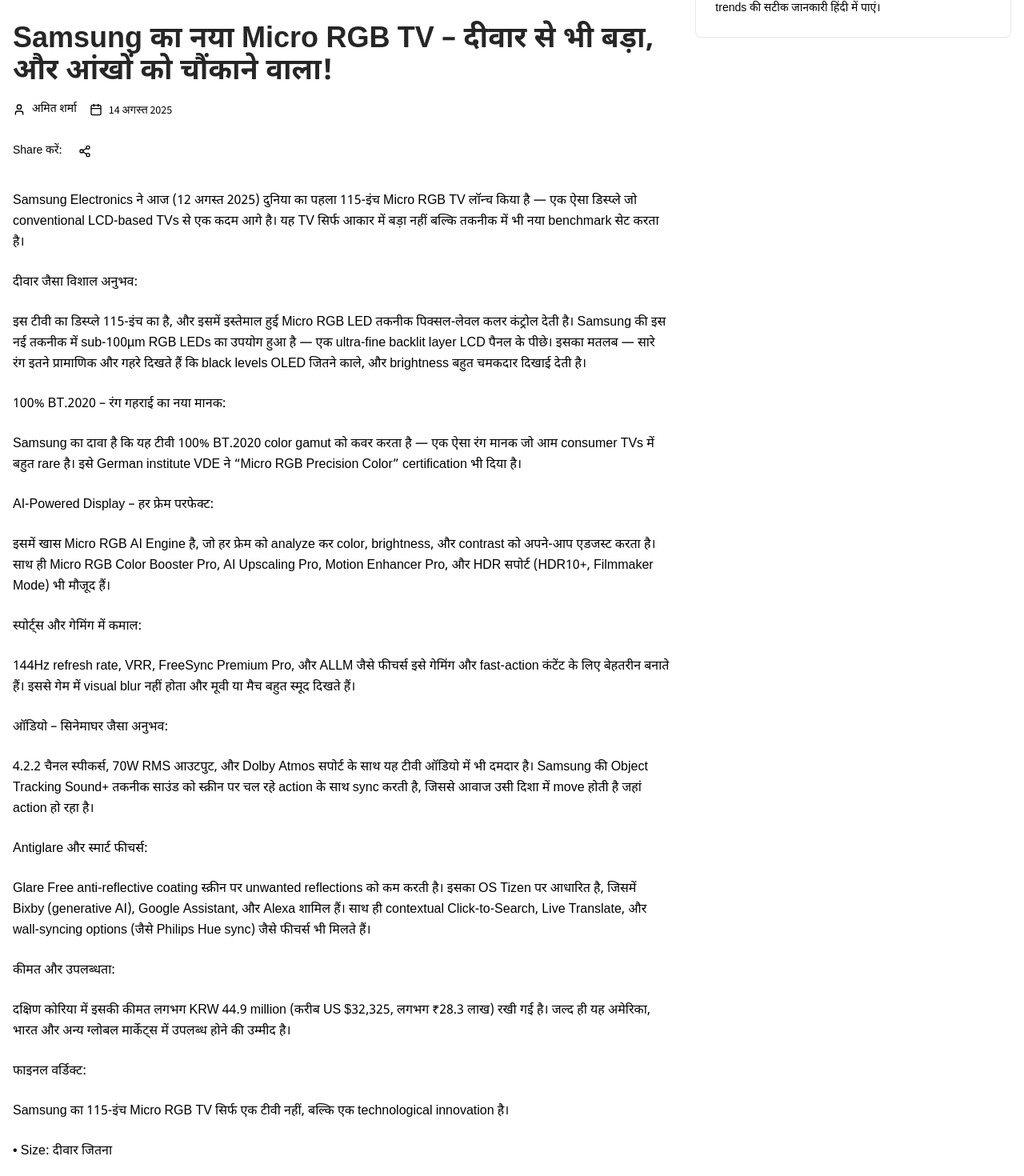
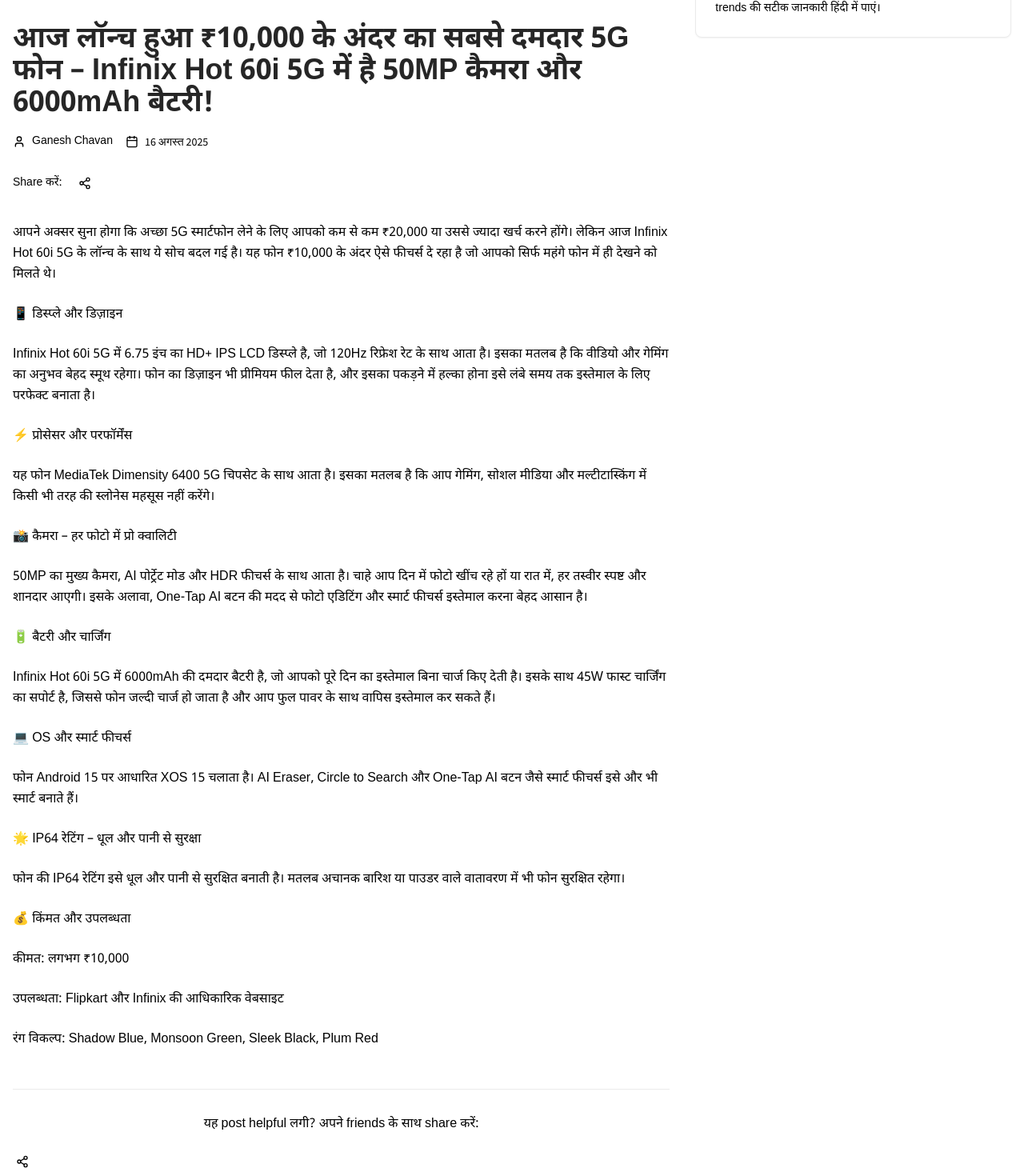
Before and after one commit to carswallpaperstore/Gadget, a React (Vite) app: page /blog/1 in a window 1280 px wide. Shown: the part 620-2090 px from the top of the page at 80% size. Built offline with nearby package versions, Linux system fonts and the light colour scheme.

Commit message:
first article

```diff
--- a/index.html
+++ b/index.html
@@ -4,6 +4,7 @@
     <meta charset="UTF-8" />
     <meta name="viewport" content="width=device-width, initial-scale=1.0" />
     <meta name="description" content="GadgetIndia - Your Ultimate Tech Companion. Discover the latest gadgets, tech news, and product reviews." />
+    <link rel="shortcut icon" href="favicon.ico" type="image/x-icon">
     <title>GadgetIndia - Your Ultimate Tech Companion</title>
 
     <!-- Google Analytics -->
--- a/src/data/blogPosts.js
+++ b/src/data/blogPosts.js
@@ -22,100 +22,85 @@
 export const blogPosts = [
   {
     id: "1",
-    title: "Samsung का नया Micro RGB TV – दीवार से भी बड़ा, और आंखों को चौंकाने वाला!",
+    title: "आज लॉन्च हुआ ₹10,000 के अंदर का सबसे दमदार 5G फोन – Infinix Hot 60i 5G में है 50MP कैमरा और 6000mAh बैटरी!",
     content: `
-  Samsung Electronics ने आज (12 अगस्त 2025) दुनिया का पहला 115-इंच Micro RGB TV लॉन्च किया है — एक ऐसा डिस्प्ले जो conventional LCD-based TVs से एक कदम आगे है। यह TV सिर्फ आकार में बड़ा नहीं बल्कि तकनीक में भी नया benchmark सेट करता है।
+ आपने अक्सर सुना होगा कि अच्छा 5G स्मार्टफोन लेने के लिए आपको कम से कम ₹20,000 या उससे ज्यादा खर्च करने होंगे। लेकिन आज Infinix Hot 60i 5G के लॉन्च के साथ ये सोच बदल गई है।
+यह फोन ₹10,000 के अंदर ऐसे फीचर्स दे रहा है जो आपको सिर्फ महंगे फोन में ही देखने को मिलते थे।
 
 
 
-  दीवार जैसा विशाल अनुभव:
+  📱 डिस्प्ले और डिज़ाइन
 
-  इस टीवी का डिस्प्ले 115-इंच का है, और इसमें इस्तेमाल हुई Micro RGB LED तकनीक पिक्सल-लेवल कलर कंट्रोल देती है। Samsung की इस नई तकनीक में sub-100µm RGB LEDs का उपयोग हुआ है — एक ultra-fine backlit layer LCD पैनल के पीछे। इसका मतलब — सारे रंग इतने प्रामाणिक और गहरे दिखते हैं कि black levels OLED जितने काले, और brightness बहुत चमकदार दिखाई देती है।
+ Infinix Hot 60i 5G में 6.75 इंच का HD+ IPS LCD डिस्प्ले है, जो 120Hz रिफ्रेश रेट के साथ आता है। इसका मतलब है कि वीडियो और गेमिंग का अनुभव बेहद स्मूथ रहेगा।
+फोन का डिज़ाइन भी प्रीमियम फील देता है, और इसका पकड़ने में हल्का होना इसे लंबे समय तक इस्तेमाल के लिए परफेक्ट बनाता है।
 
 
 
-  100% BT.2020 – रंग गहराई का नया मानक:
+⚡ प्रोसेसर और परफॉर्मेंस
 
 
-  Samsung का दावा है कि यह टीवी 100% BT.2020 color gamut को कवर करता है — एक ऐसा रंग मानक जो आम consumer TVs में बहुत rare है। इसे German institute VDE ने “Micro RGB Precision Color” certification भी दिया है।
+ यह फोन MediaTek Dimensity 6400 5G चिपसेट के साथ आता है। इसका मतलब है कि आप गेमिंग, सोशल मीडिया और मल्टीटास्किंग में किसी भी तरह की स्लोनेस महसूस नहीं करेंगे।
 
 
 
-  AI-Powered Display – हर फ्रेम परफेक्ट:
+📸 कैमरा – हर फोटो में प्रो क्वालिटी
 
 
-  इसमें खास Micro RGB AI Engine है, जो हर फ्रेम को analyze कर color, brightness, और contrast को अपने-आप एडजस्ट करता है। साथ ही Micro RGB Color Booster Pro, AI Upscaling Pro, Motion Enhancer Pro, और HDR सपोर्ट (HDR10+, Filmmaker Mode) भी मौजूद हैं।
+50MP का मुख्य कैमरा, AI पोर्ट्रेट मोड और HDR फीचर्स के साथ आता है। चाहे आप दिन में फोटो खींच रहे हों या रात में, हर तस्वीर स्पष्ट और शानदार आएगी।
+इसके अलावा, One-Tap AI बटन की मदद से फोटो एडिटिंग और स्मार्ट फीचर्स इस्तेमाल करना बेहद आसान है।
 
 
 
-  स्पोर्ट्स और गेमिंग में कमाल:
+🔋 बैटरी और चार्जिंग
 
 
-  144Hz refresh rate, VRR, FreeSync Premium Pro, और ALLM जैसे फीचर्स इसे गेमिंग और fast-action कंटेंट के लिए बेहतरीन बनाते हैं। इससे गेम में visual blur नहीं होता और मूवी या मैच बहुत स्मूद दिखते हैं।
+Infinix Hot 60i 5G में 6000mAh की दमदार बैटरी है, जो आपको पूरे दिन का इस्तेमाल बिना चार्ज किए देती है।
+इसके साथ 45W फास्ट चार्जिंग का सपोर्ट है, जिससे फोन जल्दी चार्ज हो जाता है और आप फुल पावर के साथ वापिस इस्तेमाल कर सकते हैं।
 
 
 
-  ऑडियो – सिनेमाघर जैसा अनुभव:
+💻 OS और स्मार्ट फीचर्स
 
 
-  4.2.2 चैनल स्पीकर्स, 70W RMS आउटपुट, और Dolby Atmos सपोर्ट के साथ यह टीवी ऑडियो में भी दमदार है। Samsung की Object Tracking Sound+ तकनीक साउंड को स्क्रीन पर चल रहे action के साथ sync करती है, जिससे आवाज उसी दिशा में move होती है जहां action हो रहा है।
+फोन Android 15 पर आधारित XOS 15 चलाता है।
+AI Eraser, Circle to Search और One-Tap AI बटन जैसे स्मार्ट फीचर्स इसे और भी स्मार्ट बनाते हैं।
 
 
 
-  Antiglare और स्मार्ट फीचर्स:
+🌟 IP64 रेटिंग – धूल और पानी से सुरक्षा
 
 
-  Glare Free anti-reflective coating स्क्रीन पर unwanted reflections को कम करती है। इसका OS Tizen पर आधारित है, जिसमें Bixby (generative AI), Google Assistant, और Alexa शामिल हैं। साथ ही contextual Click-to-Search, Live Translate, और wall-syncing options (जैसे Philips Hue sync) जैसे फीचर्स भी मिलते हैं।
+फोन की IP64 रेटिंग इसे धूल और पानी से सुरक्षित बनाती है। मतलब अचानक बारिश या पाउडर वाले वातावरण में भी फोन सुरक्षित रहेगा।
 
 
 
-  कीमत और उपलब्धता:
+💰 किंमत और उपलब्धता
 
 
-  दक्षिण कोरिया में इसकी कीमत लगभग KRW 44.9 million (करीब US $32,325, लगभग ₹28.3 लाख) रखी गई है। जल्द ही यह अमेरिका, भारत और अन्य ग्लोबल मार्केट्स में उपलब्ध होने की उम्मीद है।
+कीमत: लगभग ₹10,000
 
+उपलब्धता: Flipkart और Infinix की आधिकारिक वेबसाइट
 
+रंग विकल्प: Shadow Blue, Monsoon Green, Sleek Black, Plum Red
 
-  फाइनल वर्डिक्ट:
-
-
-  Samsung का 115-इंच Micro RGB TV सिर्फ एक टीवी नहीं, बल्कि एक technological innovation है।
-
-
-  • Size: दीवार जितना
-
-
-  • कलर: BT.2020 तक
-
-
-  • AI: हर फ़्रेम के लिए अनुकूल
-
-
-  • Audio: Dolby Atmos और OTS+
-
-
-  • Extra: Antiglare, Voice AI, Smart Hub
-
-
-
-  अगर आप luxury entertainment के शौकीन हैं और बजट कोई समस्या नहीं है, तो यह टीवी आपके घर को private IMAX theatre जैसा अनुभव दे सकता है। बाकी लोगों के लिए यह अभी dream product है, लेकिन tech lovers के लिए यह भविष्य की झलक है।
    `,
-    excerpt: "Samsung ने लॉन्च किया 115-इंच Micro RGB TV – डिजाइन, डिस्प्ले, ऑडियो, गेमिंग फीचर्स और कीमत की पूरी जानकारी हिंदी में।",
-    image: "https://img.global.news.samsung.com/global/wp-content/uploads/2025/08/Samsung-TVs-and-Displays-Micro-RGB-LED-AI-Color-Booster-Pro-Precision-Color_main2.jpg",
-    author: "अमित शर्मा",
-    publishedAt: new Date("2025-08-14T02:30:00Z"),
+  excerpt: "आज लॉन्च हुआ ₹10,000 के अंदर का सबसे दमदार 5G फोन – Infinix Hot 60i 5G में है 50MP कैमरा और 6000mAh बैटरी!",
+  image: "https://wfoycmxozkpjickizbeb.supabase.co/storage/v1/object/public/Tech%20Guru%20India/Infinix%20Hot%2060i%205G.webp",
+  author: "Ganesh Chavan",
+  publishedAt: new Date("2025-08-16T11:45:00Z"),
   featured: true,
   seo: {
-      title: "Samsung Micro RGB TV Hindi Review - फीचर्स, कीमत और लॉन्च डिटेल्स",
-      description: "Samsung का नया 115-इंच Micro RGB TV – डिजाइन, डिस्प्ले, ऑडियो, गेमिंग फीचर्स, Antiglare और कीमत की पूरी जानकारी हिंदी में।",
+    title: "Infinix Hot 60i 5G Hindi Review – ₹10,000 में 5G, 50MP कैमरा और 6000mAh बैटरी",
+    description: "आज लॉन्च हुआ Infinix Hot 60i 5G – जानिए ₹10,000 के अंदर मिलने वाले इस 5G स्मार्टफोन की डिस्प्ले, कैमरा, बैटरी, प्रोसेसर और AI फीचर्स की पूरी जानकारी हिंदी में।",
     keywords: [
-        "Samsung Micro RGB TV",
-        "Samsung 115 inch TV",
-        "Micro RGB technology",
-        "बड़ा टीवी",
-        "Samsung नया टीवी",
-        "Samsung TV 2025",
-        "Samsung latest TV India"
+      "Infinix Hot 60i 5G",
+      "Infinix 5G फोन",
+      "₹10000 स्मार्टफोन",
+      "Infinix Hot 60i फीचर्स",
+      "Infinix Hot 60i कीमत",
+      "Infinix Hot 60i बैटरी",
+      "Infinix Hot 60i कैमरा",
+      "बजट 5G स्मार्टफोन"
     ]
   }
   }
--- a/src/pages/About.jsx
+++ b/src/pages/About.jsx
@@ -123,7 +123,7 @@
 
           <div className="prose prose-lg max-w-none hindi-text">
             <p className="mb-6 text-muted-foreground leading-relaxed">
-              TechGuru India की शुरुआत 2020 में हुई थी जब हमने देखा कि भारत में
+              TechGuru India की शुरुआत 2025 में हुई जब हमने देखा कि भारत में
               quality tech content की कमी है। ज्यादातर websites पर या तो English में
               content था या फिर वह ज्यादा technical था जो common users समझ नहीं पाते थे।
             </p>
@@ -140,7 +140,7 @@
             </ul>
 
             <p className="text-muted-foreground leading-relaxed">
-              आज हमारे पास 50 lakh+ monthly readers हैं और हम India की top tech
+              आज हमारे पास Bohot monthly readers हैं और हम India की top tech
               websites में से एक हैं। हमारी success की सबसे बड़ी वजह है हमारे
               readers का trust और उनकी feedback।
             </p>
--- a/src/pages/Contact.jsx
+++ b/src/pages/Contact.jsx
@@ -146,7 +146,7 @@
                   </div>
                   <div>
                     <h3 className="font-medium mb-1 hindi-text">Email करें</h3>
-                    <p className="text-muted-foreground english-text">contact@techguru-india.com</p>
+                    <p className="text-muted-foreground english-text">techguruindia321@gmail.com</p>
                   </div>
                 </div>
 
@@ -156,7 +156,7 @@
                   </div>
                   <div>
                     <h3 className="font-medium mb-1 hindi-text">Phone करें</h3>
-                    <p className="text-muted-foreground english-text">+91 12345 67890</p>
+                    <p className="text-muted-foreground english-text">+91 8055220689</p>
                   </div>
                 </div>
 
@@ -191,7 +191,7 @@
                 <div>
                   <h4 className="font-medium mb-2 hindi-text">Advertisement के लिए कैसे contact करें?</h4>
                   <p className="text-sm text-muted-foreground hindi-text">
-                    Advertisement और partnership के लिए contact@techguru-india.com पर email करें।
+                    Advertisement और partnership के लिए techguruindia321@gmail.com पर email करें।
                   </p>
                 </div>
 
--- a/src/pages/Privacy.jsx
+++ b/src/pages/Privacy.jsx
@@ -50,8 +50,8 @@
           </p>
 
           <ul className="hindi-text">
-            <li>Email: privacy@techguru-india.com</li>
-            <li>Phone: +91 12345 67890</li>
+            <li>techguruindia321@gmail.com</li>
+            <li>Phone: +91 8055220689</li>
           </ul>
         </div>
       </div>
--- a/src/pages/Terms.jsx
+++ b/src/pages/Terms.jsx
@@ -38,8 +38,8 @@
           </p>
 
           <ul className="hindi-text">
-            <li>Email: legal@techguru-india.com</li>
-            <li>Phone: +91 12345 67890</li>
+            <li>Email: techguruindia321@gmail.com</li>
+            <li>Phone: +91 8055220689</li>
           </ul>
         </div>
       </div>
```
Lines whose indentation alone changed are shown as unchanged.
